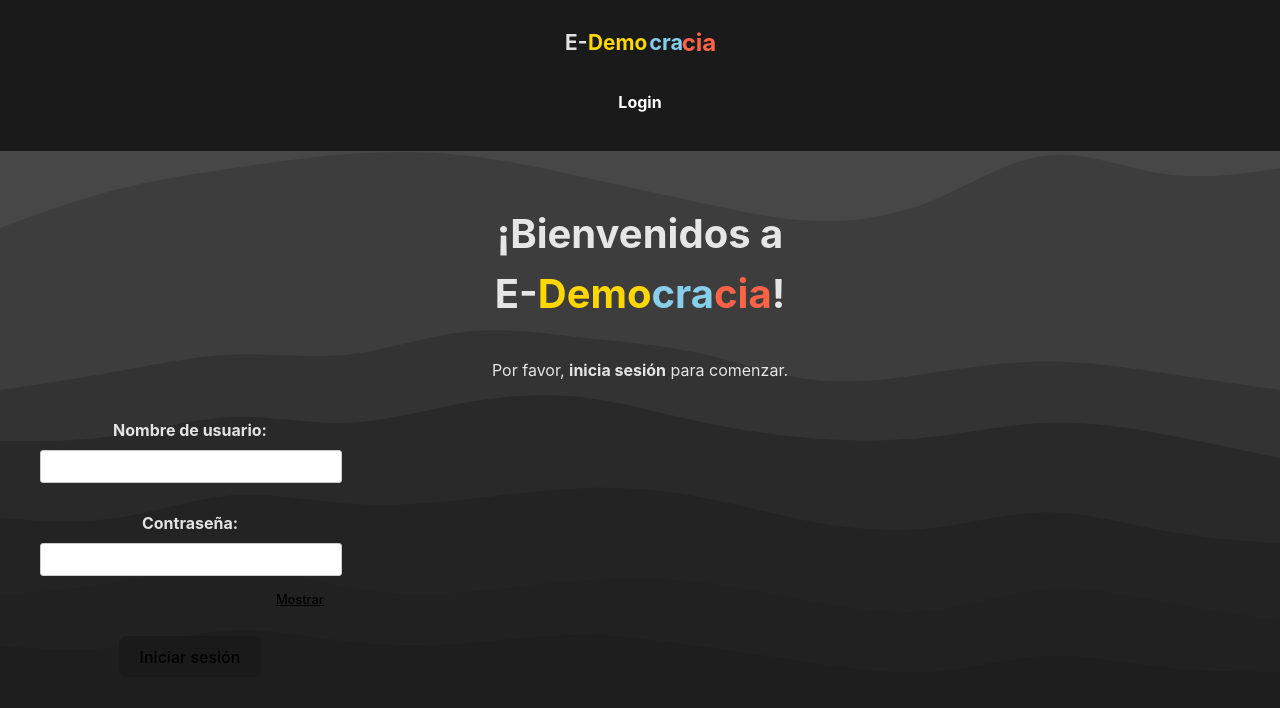
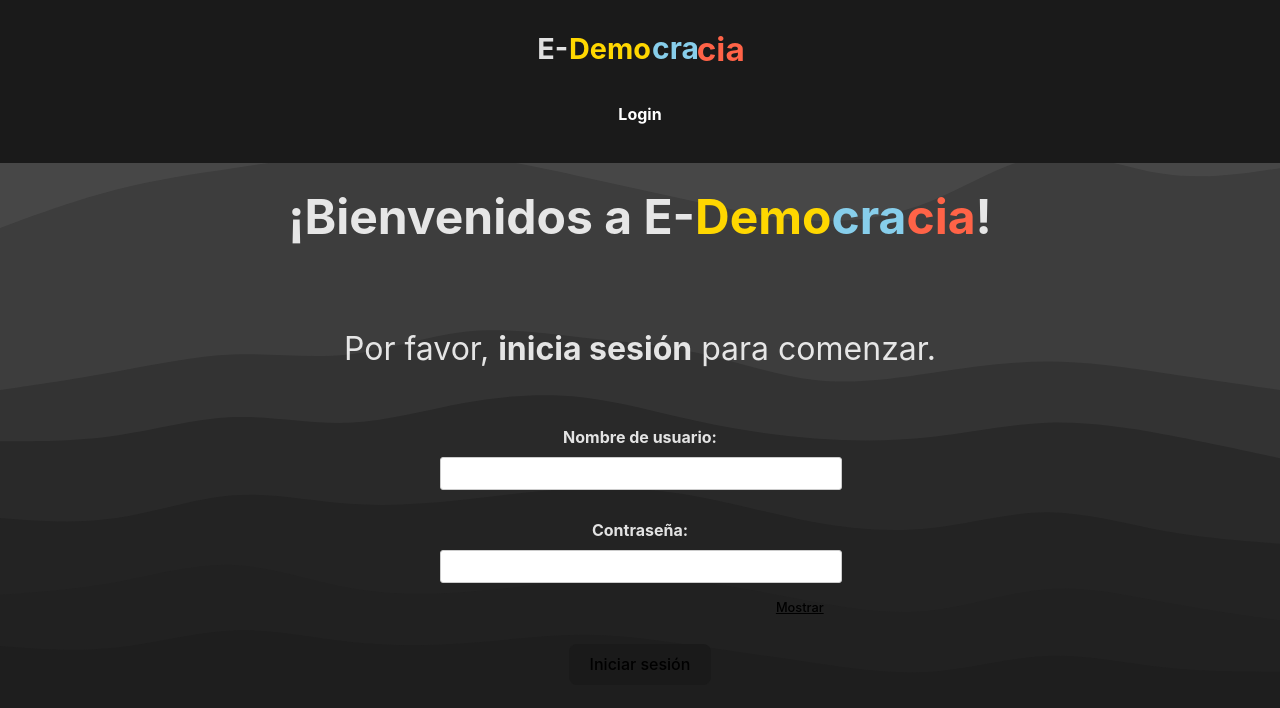
Before and after one commit to jdgonzalez03/e-democracia, a React (Vite) app: page / in a window 1280 px wide. Shown: the top 708 px of the page. Built offline with nearby package versions, Linux system fonts and the light colour scheme.

Commit message:
login responsive desing

```diff
--- a/src/App.css
+++ b/src/App.css
@@ -45,6 +45,12 @@ li{
 
 
 /* NAVBAR */
+header{
+  width: 100vw;
+  background-color: #1a1a1a;
+  margin-bottom: 10px;
+}
+
 .container-navbar{
   display: flex;
   flex-direction: column;
@@ -52,7 +58,6 @@ li{
   margin: auto;
   justify-content: space-between;
   align-items: center;
-  background-color: #1a1a1a;
   padding: 16px;
 }
 .container-navbar ul{
@@ -110,3 +115,9 @@ li{
   animation: enlarge 3s infinite;
   animation-delay: 2s;
 }
+
+@media screen and (min-width:720px) {
+  .logo{
+    font-size: 1.8em;
+  }
+}
--- a/src/App.jsx
+++ b/src/App.jsx
@@ -23,6 +23,7 @@ const App = () => {
 
   return (
     <>
+      <header>
         <div className="container-navbar">
           <p className="logo">
             E-<span className="yellow yellow-animation">Demo</span>
@@ -54,6 +55,7 @@ const App = () => {
             </ul>
           </nav>
         </div>
+      </header>
       <Routes>
         <Route
           path="/"
--- a/src/components/Login.css
+++ b/src/components/Login.css
@@ -1,6 +1,11 @@
 .welcome-section{
-  padding: 20px;
+  padding-top: 50px;
   height: calc(100vh - 400px);
+  display: flex;
+  flex-direction: column;
+  justify-content: center;
+  align-items: center;
+  width: 100vw;
 }
 
 .welcome-section p span{
@@ -8,7 +13,8 @@
 }
 
 .login-form {
-  max-width: 300px;
+  max-width: 400px;
+  width: 80%;
   margin: auto;
   padding: 20px;
   border-radius: 5px;
@@ -60,3 +66,18 @@ label {
   text-decoration: underline;
 
 }
+
+@media screen and (min-width:720px) {
+  .welcome-section h2 {
+    font-size: 3em;
+  }
+
+  .welcome-section p{
+    font-size: 2rem;
+  }
+
+
+  .welcome-section br{
+    display: none;
+  }
+}
```
Lines whose indentation alone changed are shown as unchanged.
